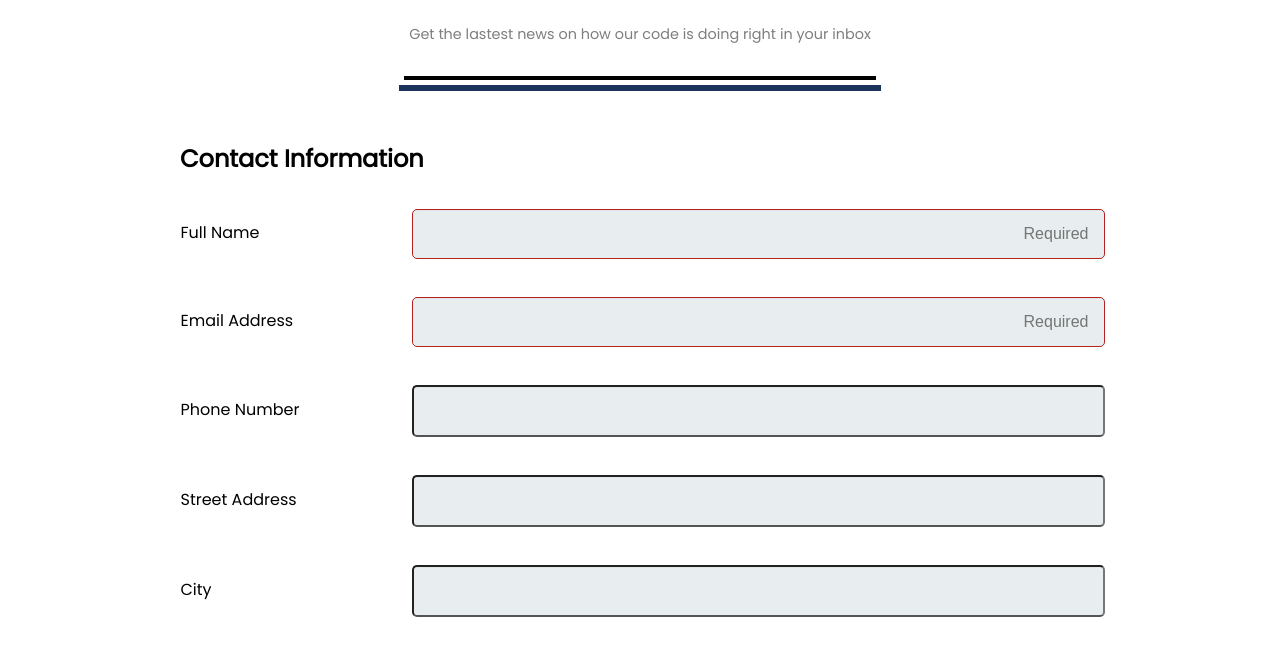
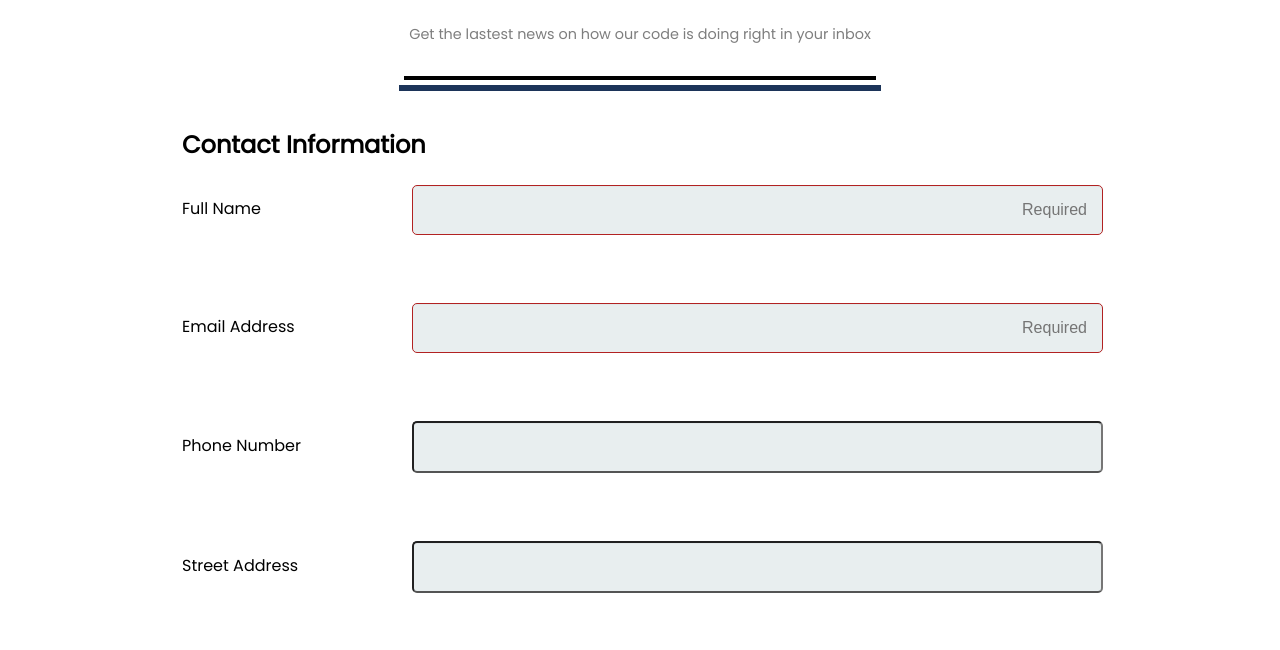
Before and after one commit to JackM1994/treehouse_project3, a plain HTML site: page newsletter.html in a window 1280 px wide. Shown: the part 139-789 px from the top of the page. Drawn offline with Linux system fonts and the light colour scheme.

Commit message:
changed contact information h2 element
I changed the h2 element "contact information" and placed it within the fieldset

```diff
--- a/css/style.css
+++ b/css/style.css
@@ -257,9 +257,10 @@ button:hover {
     }
 
     .top-half .contact{
+      justify-content: flex-start;
       flex-direction: row;
     }
-    .contact,
+    .top-half,
     .newsletter {
       width: 75%;
       margin: auto;
@@ -274,15 +275,19 @@ button:hover {
       height: 50px;
       margin: auto 0;
     }
-    .c-info{
-      padding-left: 180px;
-      padding-right: 180px;
-      text-align: left;
-    }
+
 
     #zip {
       max-width: 25%;
     }
+    .c-info{
+      flex-basis: 25%;
+      height: 50px;
+      padding-bottom: 10px;
+      margin: auto 0;
+      text-align: left;
+    }
+
 
 
 
--- a/newsletter.html
+++ b/newsletter.html
@@ -19,8 +19,9 @@
 
       <form class ="users_info" action="newsletter.html" method="post">
 
+
+          <fieldset class="top-half">
               <h2 class="c-info">Contact Information </h2>
-          <fieldset class="top-half">
                 <div class ="contact">
                   <label for="name"> Full Name </label>
                   <input type="text" id ="name" name="user_name" placeholder="Required" required>
```
Lines whose indentation alone changed are shown as unchanged.
